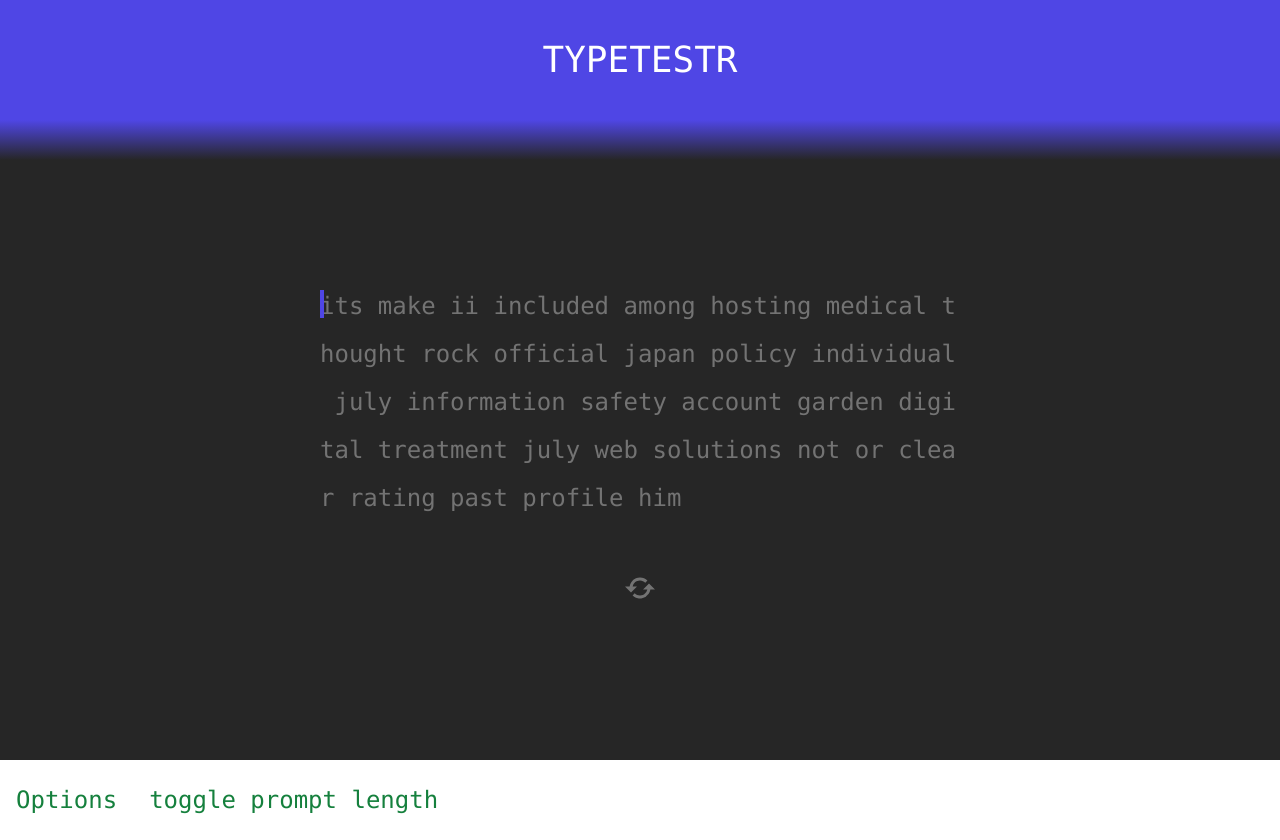
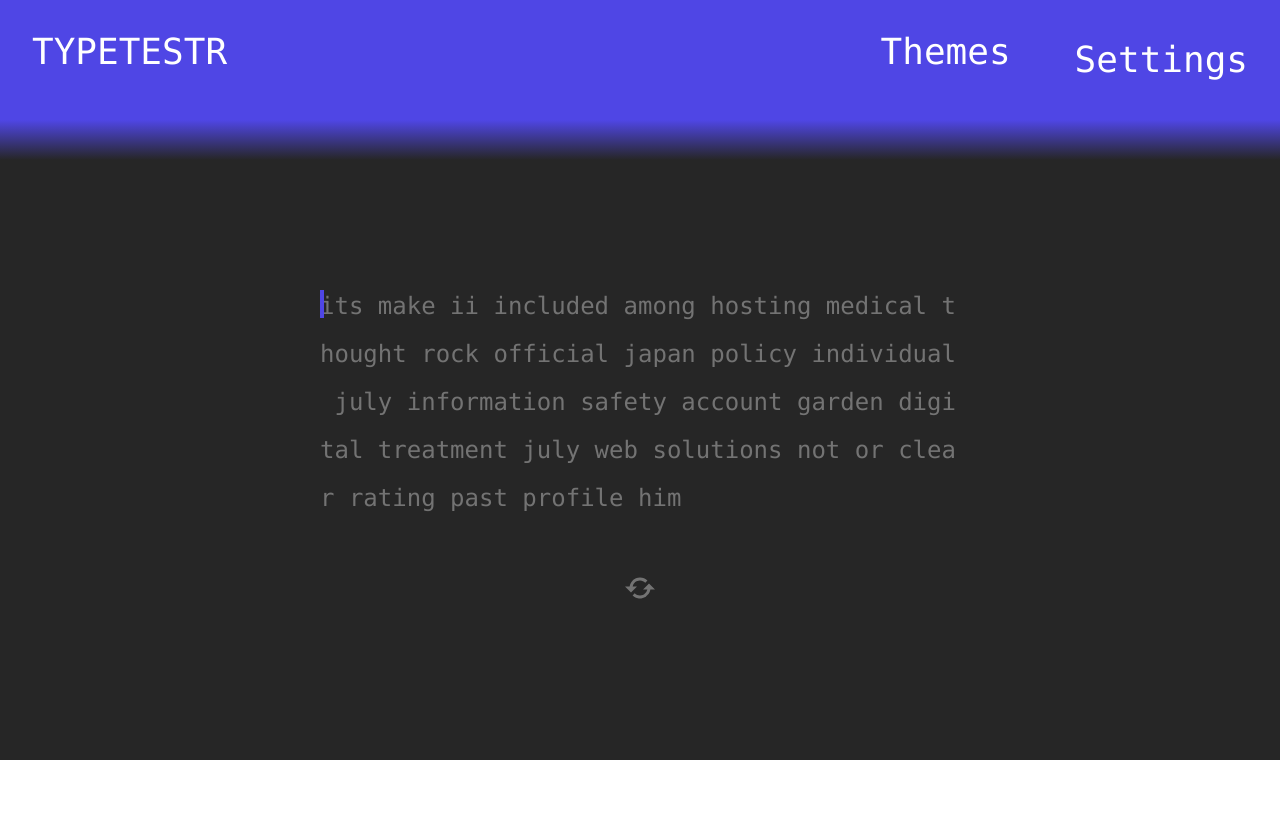
Before and after one commit to NaokiTM/TS-typing-game, a React (Vite) app: page / in a window 1280 px wide. After the commit the page ends 800 px from the top, so only its background shows below. Built offline with nearby package versions, Linux system fonts and the light colour scheme.

Commit message:
added theme dropdown menu  template in tsx (not yet functional)

```diff
--- a/src/ts/App.tsx
+++ b/src/ts/App.tsx
@@ -1,6 +1,5 @@
 import Title from './components/Title'
 import Test from './components/Test'
-import Options from '../ts/components/Options'
 import Gradient from '../ts/components/Gradient'
 import "../index.css"
 
@@ -12,7 +11,6 @@ function App() {
         <Title />
         <Gradient />
         <Test />
-        <Options />
       </div>
     </>
   )
--- a/src/ts/components/Options.tsx
+++ /dev/null
@@ -1,11 +0,0 @@
-const Options: React.FC = () => {
-
-  return (
-    <div className="'bg-green-300 text-green-700 flex items-center h-[10vh]">
-      <div className='p-4'>Options</div>
-      <button className='p-4'>toggle prompt length</button>
-    </div>
-  )
-}
-
-export default Options
--- a/src/ts/components/Title.tsx
+++ b/src/ts/components/Title.tsx
@@ -1,6 +1,23 @@
 const Title: React.FC= () => {
   return (
-    <h1 className="flex flex-col justify-center items-center h-[15vh] text-white bg-indigo-600 text-4xl">TYPETESTR</h1>
+    <div className="flex flex-row justify-between h-[15vh] text-white bg-indigo-600 text-4xl ">
+      <h1 className="p-8">TYPETESTR</h1>
+      <div className="text-4xl flex flex-row">
+
+        <div className="relative group">
+          <button className="p-8">Themes</button>
+          <div className="absolute hidden group-hover:block bg-white text-black text-xl mt-2 rounded shadow-lg z-10">
+            <ul className="py-2">
+              <li className="px-4 py-2 hover:bg-gray-200"><button>Blue & grey</button></li>
+              <li className="px-4 py-2 hover:bg-gray-200"><button>White & green</button></li>
+              <li className="px-4 py-2 hover:bg-gray-200"><button></button>red & black</li>
+            </ul>
+          </div>
+        </div>
+        <button className="p-8">Settings</button>
+
+      </div>
+    </div>
   )
 }
 
```
